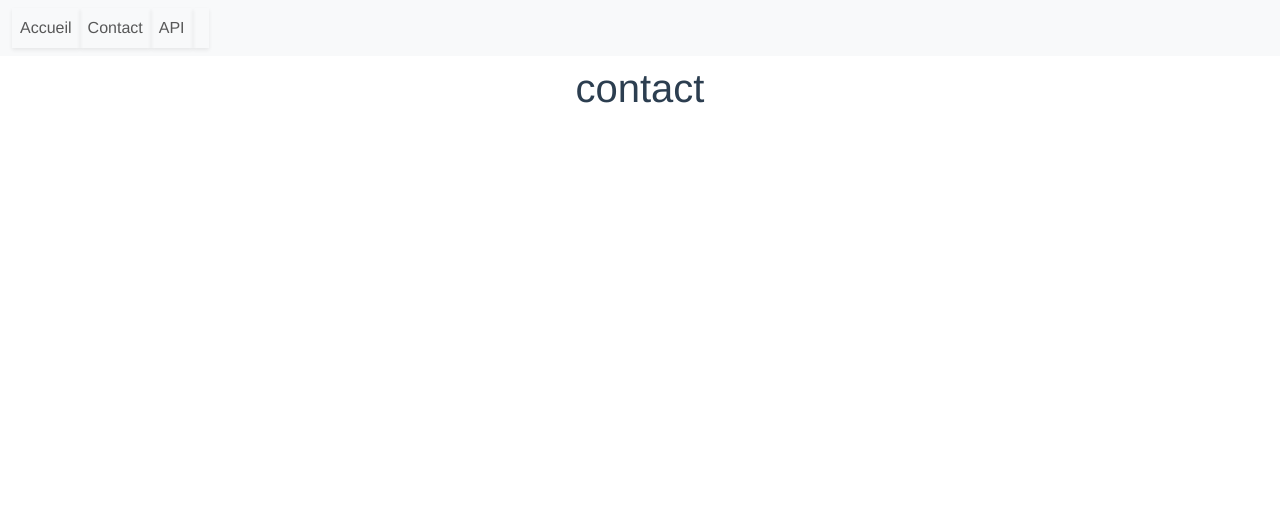
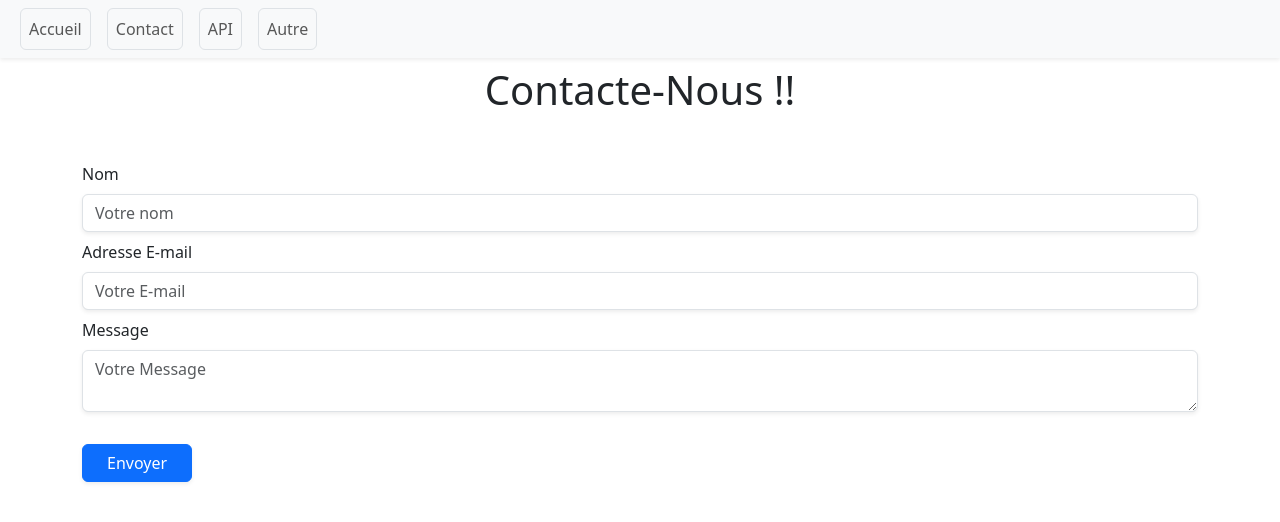
Before and after one commit to aZor9/projet-vue, a Vue app: page /contact in a window 1280 px wide. Shown: the top 522 px of the page. Built offline with nearby package versions, Linux system fonts and the light colour scheme.

Commit message:
avancement cours release

```diff
--- a/src/App.vue
+++ b/src/App.vue
@@ -1,33 +1,14 @@
 <template>
-  <div id="app">
+  <div>
     <!-- <p>
       <strong>Current route path:</strong> {{ $route.fullPath }}
     </p> -->
 
-    <nav class="navbar navbar-expand-lg navbar-light bg-light mb-2">
-        <div class="container-fluid">
-            <button class="navbar-toggler" type="button" data-bs-toggle="collapse" data-bs-target="#navbarNav" aria-controls="navbarNav" aria-expanded="false" aria-label="Toggle navigation">
-                <span class="navbar-toggler-icon"></span>
-            </button>
-            <div class="collapse navbar-collapse" id="navbarNav">
-                <ul class="navbar-nav">
-                    <li class="nav-item shadow-sm">
-                        <router-link to="/"  class="nav-link" aria-current="page">{{ Texte1 }}</router-link>
-                    </li>
-                    <li class="nav-item shadow-sm">
-                        <router-link to="/contact"  class="nav-link" aria-current="page">{{ Texte2 }}</router-link>
-                    </li>
-                    <li class="nav-item shadow-sm">
-                        <a class="nav-link" aria-current="page" href="#">{{ Texte3 }}</a>
-                    </li>
-                    <li class="nav-item shadow-sm">
-                        <a class="nav-link" aria-current="page" href="#">{{ Texte4 }}</a>
-                    </li>
-                </ul>
+    <div>
+      <NavigationComponent />
      </div>
-        </div>
-    </nav>
 
+    <div>
       <main>
         <router-view v-slot="{ Component }">
           <transition name="fade" mode="out-in">
@@ -35,15 +16,17 @@
           </transition>
         </router-view>
       </main>
-    <!-- <div>
-      <TextImageComponent />
-    </div> -->
+    </div>
+
+
+
   </div>
 </template>
 
 
 <script>
-// import TextImageComponent from './components/TextImageComponent.vue';
+import NavigationComponent from './components/NavigationComponent.vue';
+
 export default {
     data() {
         return {
@@ -54,19 +37,9 @@ export default {
         };
     },
 
-    // name: 'App',
-    //   components: {
-    //     TextImageComponent
-    //   }
+    name: 'App',
+      components: {
+        NavigationComponent
+      }
 };
 </script>
-
-<style>
-#app {
-  font-family: Avenir, Helvetica, Arial, sans-serif;
-  -webkit-font-smoothing: antialiased;
-  -moz-osx-font-smoothing: grayscale;
-  text-align: center;
-  color: #2c3e50;
-}
-</style>
--- a/src/components/ContactComponent.vue
+++ b/src/components/ContactComponent.vue
@@ -1,31 +1,51 @@
 <template>
   <div id="contact-page">
-    <h1>contact</h1>
-    <!-- <NavigationComponent /> -->
-    <!-- <TextImageComponent /> -->
-    <!-- <MonComposant /> -->
+    <h1 class="text-center">Contacte-Nous !!</h1>
+
+  <div class="container mt-5">
+
+
+    <div class="my-2">
+      <p class="form-label">Nom</p>
+      <input v-model="nom" type="text" class="form-control shadow-sm" placeholder="Votre nom" />
+    </div>
+
+    <div class="my-2">
+      <p class="form-label">Adresse E-mail</p>
+      <input v-model="mail" type="mail" class="form-control shadow-sm" placeholder="Votre E-mail" />
+    </div>
+
+    <div class="my-2">
+      <p class="form-label">Message</p>
+      <textarea v-model="message" type="text" class="form-control shadow-sm" placeholder="Votre Message"></textarea>
+    </div>
+
+    <form>
+      <button type="submit" class="btn btn-primary mt-4 px-4 shadow-sm">Envoyer</button>
+    </form>
+  </div>
+
+
+
+
+
+
+
+
+
   </div>
 </template>
 
+
 <script>
-// import MonComposant from './MonComposant.vue';
-// import NavigationComponent from './NavigationComponent.vue';
-// import TextImageComponent from './TextImageComponent.vue';
-
 export default {
   name: 'ContactComponent',
-  // components: {
-    // MonComposant,
-    // NavigationComponent,
-    // TextImageComponent,
-  // },
+  data() {
+    return {
+      nom : "",
+      mail : "",
+      message : ""
+    }
+  }
 };
 </script>
-
-<style>
-#contact-page {
-  font-family: Avenir, Helvetica, Arial, sans-serif;
-  text-align: center;
-  color: #2c3e50;
-}
-</style>
--- a/src/components/HelloWorld.vue
+++ /dev/null
@@ -1,58 +0,0 @@
-<template>
-  <div class="hello">
-    <h1>{{ msg }}</h1>
-    <p>
-      For a guide and recipes on how to configure / customize this project,<br>
-      check out the
-      <a href="https://cli.vuejs.org" target="_blank" rel="noopener">vue-cli documentation</a>.
-    </p>
-    <h3>Installed CLI Plugins</h3>
-    <ul>
-      <li><a href="https://github.com/vuejs/vue-cli/tree/dev/packages/%40vue/cli-plugin-babel" target="_blank" rel="noopener">babel</a></li>
-      <li><a href="https://github.com/vuejs/vue-cli/tree/dev/packages/%40vue/cli-plugin-eslint" target="_blank" rel="noopener">eslint</a></li>
-    </ul>
-    <h3>Essential Links</h3>
-    <ul>
-      <li><a href="https://vuejs.org" target="_blank" rel="noopener">Core Docs</a></li>
-      <li><a href="https://forum.vuejs.org" target="_blank" rel="noopener">Forum</a></li>
-      <li><a href="https://chat.vuejs.org" target="_blank" rel="noopener">Community Chat</a></li>
-      <li><a href="https://twitter.com/vuejs" target="_blank" rel="noopener">Twitter</a></li>
-      <li><a href="https://news.vuejs.org" target="_blank" rel="noopener">News</a></li>
-    </ul>
-    <h3>Ecosystem</h3>
-    <ul>
-      <li><a href="https://router.vuejs.org" target="_blank" rel="noopener">vue-router</a></li>
-      <li><a href="https://vuex.vuejs.org" target="_blank" rel="noopener">vuex</a></li>
-      <li><a href="https://github.com/vuejs/vue-devtools#vue-devtools" target="_blank" rel="noopener">vue-devtools</a></li>
-      <li><a href="https://vue-loader.vuejs.org" target="_blank" rel="noopener">vue-loader</a></li>
-      <li><a href="https://github.com/vuejs/awesome-vue" target="_blank" rel="noopener">awesome-vue</a></li>
-    </ul>
-  </div>
-</template>
-
-<script>
-export default {
-  name: 'HelloWorld',
-  props: {
-    msg: String
-  }
-}
-</script>
-
-<!-- Add "scoped" attribute to limit CSS to this component only -->
-<style scoped>
-h3 {
-  margin: 40px 0 0;
-}
-ul {
-  list-style-type: none;
-  padding: 0;
-}
-li {
-  display: inline-block;
-  margin: 0 10px;
-}
-a {
-  color: #42b983;
-}
-</style>
--- /dev/null
+++ b/src/components/NavigationComponent.vue
@@ -0,0 +1,39 @@
+<template>
+      <nav class="navbar navbar-expand-lg navbar-light bg-light mb-2 shadow-sm">
+          <div class="container-fluid">
+              <button class="navbar-toggler" type="button" data-bs-toggle="collapse" data-bs-target="#navbarNav" aria-controls="navbarNav" aria-expanded="false" aria-label="Toggle navigation">
+                  <span class="navbar-toggler-icon"></span>
+              </button>
+              <div class="collapse navbar-collapse" id="navbarNav">
+                  <ul class="navbar-nav">
+                      <li class="nav-item border rounded mx-2">
+                          <router-link to="/"  class="nav-link" aria-current="page">{{ Texte1 }}</router-link>
+                      </li>
+                      <li class="nav-item border rounded mx-2">
+                          <router-link to="/contact"  class="nav-link" aria-current="page">{{ Texte2 }}</router-link>
+                      </li>
+                      <li class="nav-item border rounded mx-2">
+                          <router-link to="/api"  class="nav-link" aria-current="page">{{ Texte3 }}</router-link>
+                      </li>
+                      <li class="nav-item border rounded mx-2">
+                          <router-link to="/other"  class="nav-link" aria-current="page">{{ Texte4 }}</router-link>
+                      </li>
+                  </ul>
+              </div>
+          </div>
+      </nav>
+</template>
+
+
+  <script>
+  export default {
+      data() {
+          return {
+              Texte1: 'Accueil',
+              Texte2: 'Contact',
+              Texte3: 'API',
+              Texte4: 'Autre'
+          };
+      }
+  };
+  </script>
--- /dev/null
+++ b/src/components/TextComponent.vue
@@ -0,0 +1,17 @@
+<template>
+    <div class="shadow rounded w-75 container d-flex flex-column align-items-center my-4 py-4">
+        <h1>{{ texte }}</h1>
+    </div>
+</template>
+
+
+
+<script>
+export default {
+    data() {
+        return {
+            texte: 'Composant Texte'
+        };
+    }
+};
+</script>
--- a/src/components/TextImageComponent.vue
+++ b/src/components/TextImageComponent.vue
@@ -1,9 +1,9 @@
 <template>
     <div class="shadow rounded w-75 container d-flex flex-column align-items-center my-4 py-4">
-        <div class="shadow rounded w-75 container d-flex flex-column  justify-content-center my-2 py-2 form-group">
+        <div class=" rounded w-75 container d-flex flex-column  justify-content-center align-items-center my-2 py-2 form-group">
             <h1>{{ texte }}</h1>
         </div>
-        <div class="shadow rounded w-75 container d-flex flex-column  justify-content-center my-2 py-2 form-group align-items-center">
+        <div class=" rounded w-75 container d-flex flex-column  justify-content-center my-2 py-2 form-group align-items-center">
             <img :src="image_src" :alt="image_alt"  style="text-align: center; width: 255px;">
         </div>
     </div>
@@ -15,7 +15,7 @@
 export default {
     data() {
         return {
-            texte: 'Hello World',
+            texte: 'Composant Texte et Image',
             image_src: 'https://www.google.com/images/branding/googlelogo/1x/googlelogo_color_272x92dp.png',
             image_alt: 'Google Logo'
         };
--- /dev/null
+++ b/src/views/ContactPage.vue
@@ -0,0 +1,25 @@
+<template>
+    <div>
+
+        <div>
+            <ContactComponent />
+        </div>
+
+
+
+
+    </div>
+</template>
+
+
+<script>
+import ContactComponent from '@/components/ContactComponent.vue';
+
+  export default {
+      name: 'App',
+        components: {
+            ContactComponent
+        }
+  };
+
+</script>
--- /dev/null
+++ b/src/views/HomePage.vue
@@ -0,0 +1,29 @@
+<template>
+    <div>
+
+        <div>
+            <TextComponent />
+        </div>
+
+        <div>
+            <TextImageComponent />
+        </div>
+
+
+    </div>
+</template>
+
+
+<script>
+import TextComponent from '@/components/TextComponent.vue';
+import TextImageComponent from '@/components/TextImageComponent.vue';
+
+  export default {
+      name: 'App',
+        components: {
+            TextComponent,
+            TextImageComponent
+        }
+  };
+
+</script>
--- /dev/null
+++ b/src/views/OtherPage.vue
@@ -0,0 +1,5 @@
+<template>
+    <div class="shadow rounded w-75 container d-flex flex-column align-items-center my-4 py-4">
+        <h1> VIDE : A FAIRE PLUS TARD</h1>
+    </div>
+</template>
```
Also changed, not shown: src/components/MonComposant.vue (deleted, +0 -17 lines), src/main.js (+8 -4 lines), src/views/ApiPage.vue (added). Lines whose indentation alone changed are shown as unchanged.
